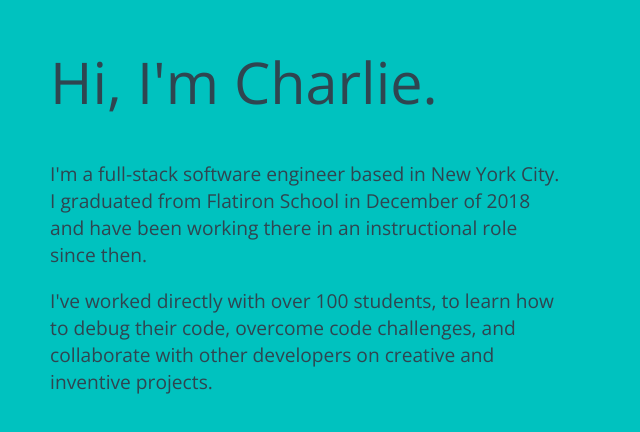
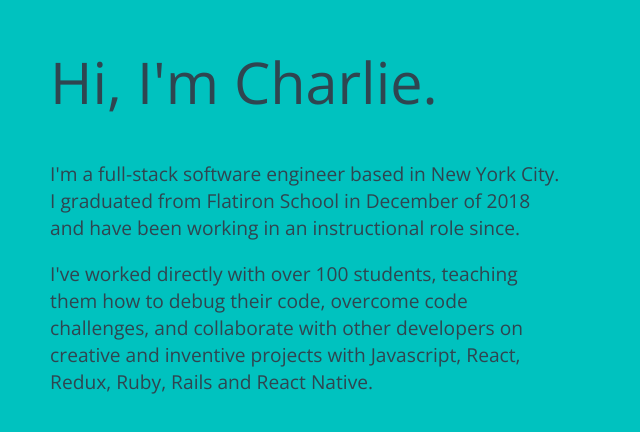
Before and after one commit to Cparusso/portfolio, a React (Create React App) app: page /about in a window 1280 px wide. Shown: the part 216-648 px from the top of the page, without its empty margins (0-640 px from the left). Built offline with nearby package versions, Linux system fonts and the light colour scheme.

Commit message:
Update about me page to include specific technologies used.

```diff
--- a/src/components/About.js
+++ b/src/components/About.js
@@ -8,15 +8,10 @@ function About() {
                 <div className="banner-about fade-in" >
                     <h1 className="about-header" >Hi, I'm Charlie.</h1>
                     <p>
-                        I'm a full-stack software engineer
-                        based in New York City. I graduated from Flatiron School in
-                        December of 2018 and have been working there in an instructional
-                        role since then.
+                        I'm a full-stack software engineer based in New York City. I graduated from Flatiron School in December of 2018 and have been working in an instructional role since.
                     </p>
                     <p>
-                        I've worked directly with over 100 students, to learn how to debug their code,
-                        overcome code challenges, and collaborate with other developers on creative
-                        and inventive projects.
+                        I've worked directly with over 100 students, teaching them how to debug their code, overcome code challenges, and collaborate with other developers on creative and inventive projects with Javascript, React, Redux, Ruby, Rails and React Native.
                     </p>
                 </div>
                 <img className="mobile-hide picture-of-menobeard fade-in" src="menobeard.png" alt="charlie-crossed-arms-img"/>
```
